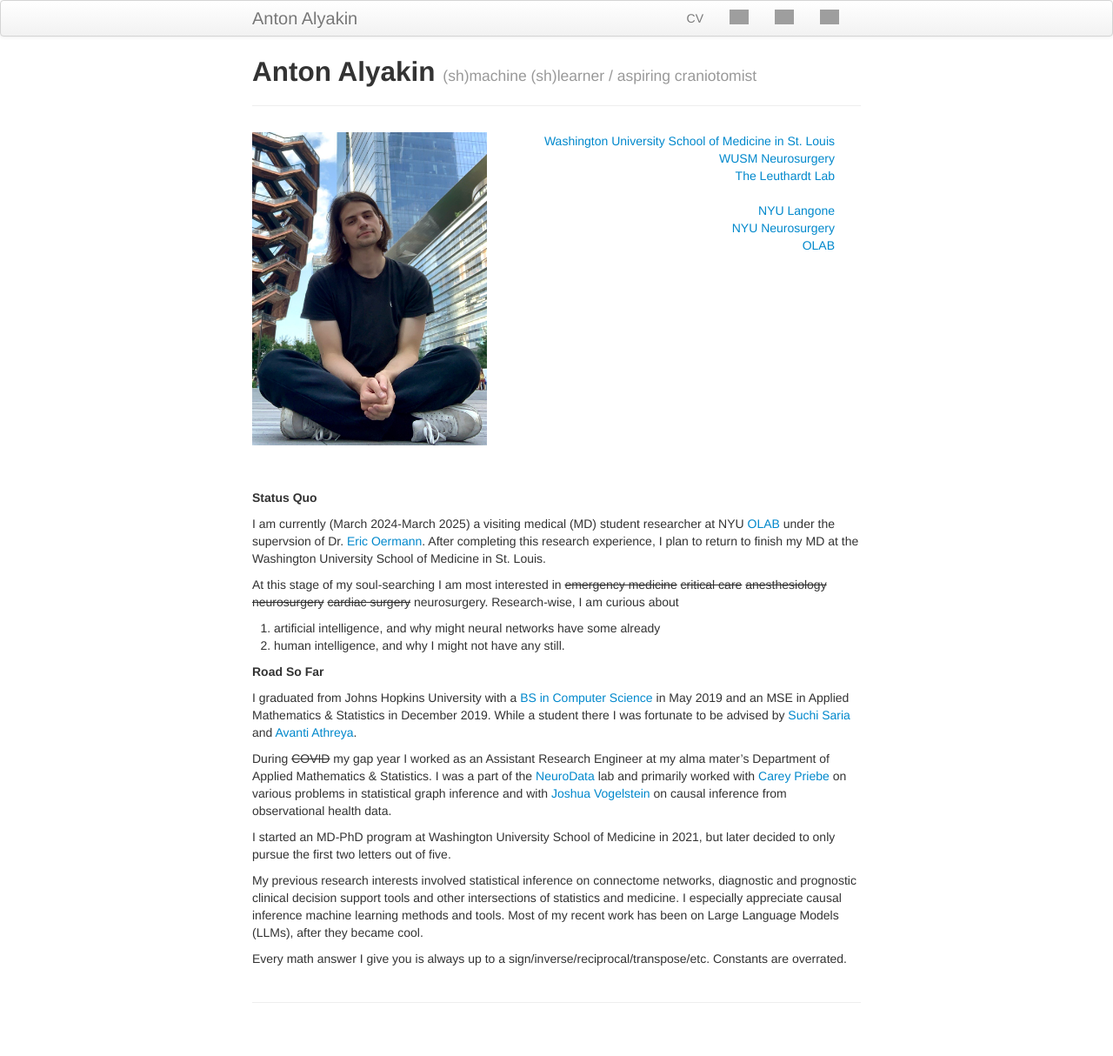
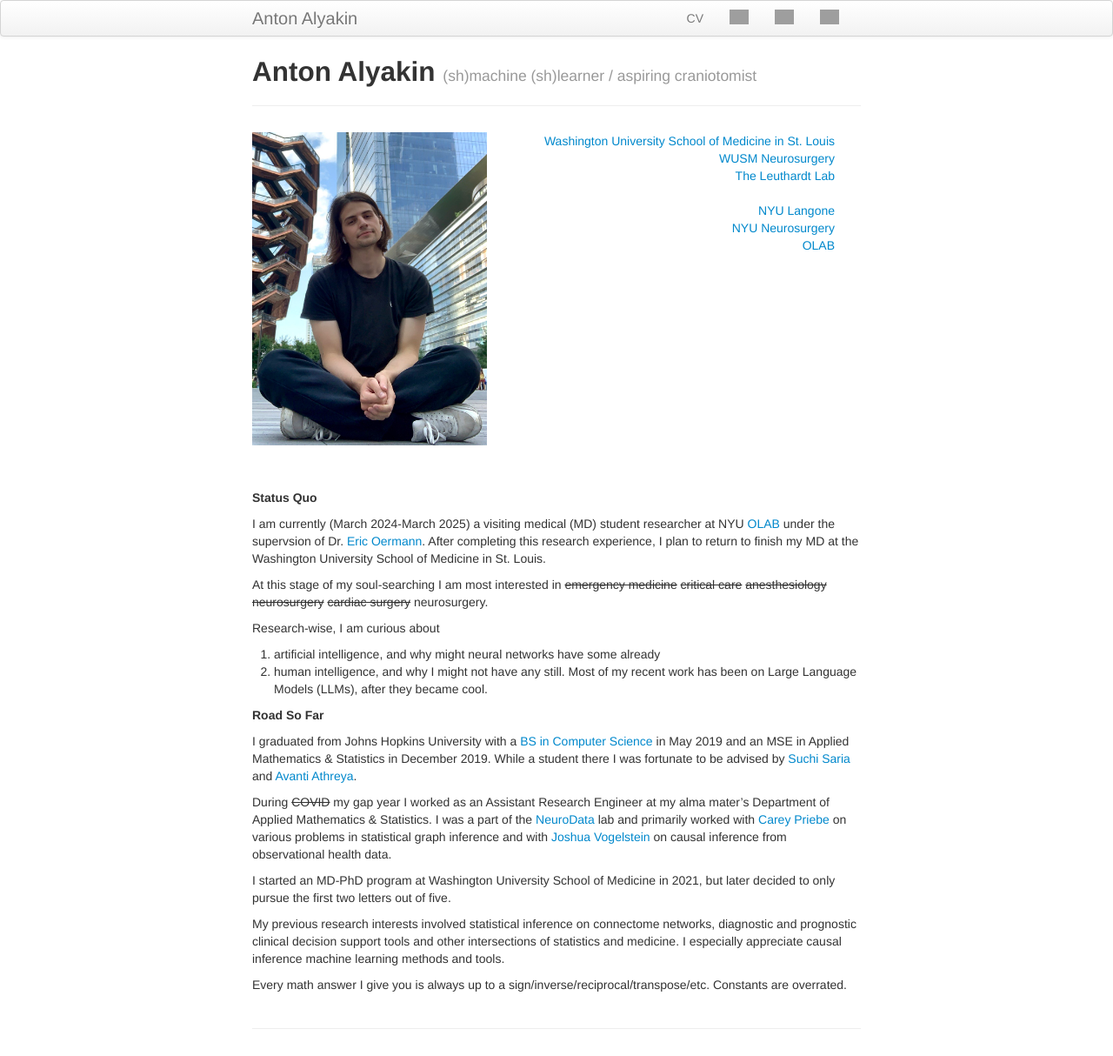
Before and after one commit to alyakin314/alyakin314.github.io, a Jekyll site: the page built from index.md, in a window 1280 px wide. Shown: the whole page at 87% size. Built offline with Jekyll 4.4.1, drawn with Linux system fonts in a browser that asks for light colours; before the commit the page ends 1184 px from its top, so only the background shows below that; some of the changed lines change nothing that is shown; grey boxes are pictures that could not be loaded.

Commit message:
moved around reserach interestes

```diff
--- a/index.md
+++ b/index.md
@@ -46,9 +46,12 @@ MD at the Washington University School of Medicine in St. Louis.
 
 At this stage of my soul-searching I am most interested in ~~emergency medicine~~
  ~~critical care~~ ~~anesthesiology~~ ~~neurosurgery~~ ~~cardiac surgery~~
- neurosurgery. Research-wise, I am curious about
+ neurosurgery.
+
+Research-wise, I am curious about
 1. artificial intelligence, and why might neural networks have some already
 2. human intelligence, and why I might not have any still.
+Most of my recent work has been on Large Language Models (LLMs), after they became cool.
 
 **Road So Far**
 
@@ -71,8 +74,7 @@ but later decided to only pursue the first two letters out of five.
 My previous research interests involved statistical inference on
 connectome networks, diagnostic and prognostic clinical decision support tools
 and other intersections of statistics and medicine. I especially appreciate
-causal inference machine learning methods and tools. Most of my recent work
-has been on Large Language Models (LLMs), after they became cool.
+causal inference machine learning methods and tools.
 
 <!--
 I consider myself a frequentist in philosophy, but a Bayesian in practice.
```
